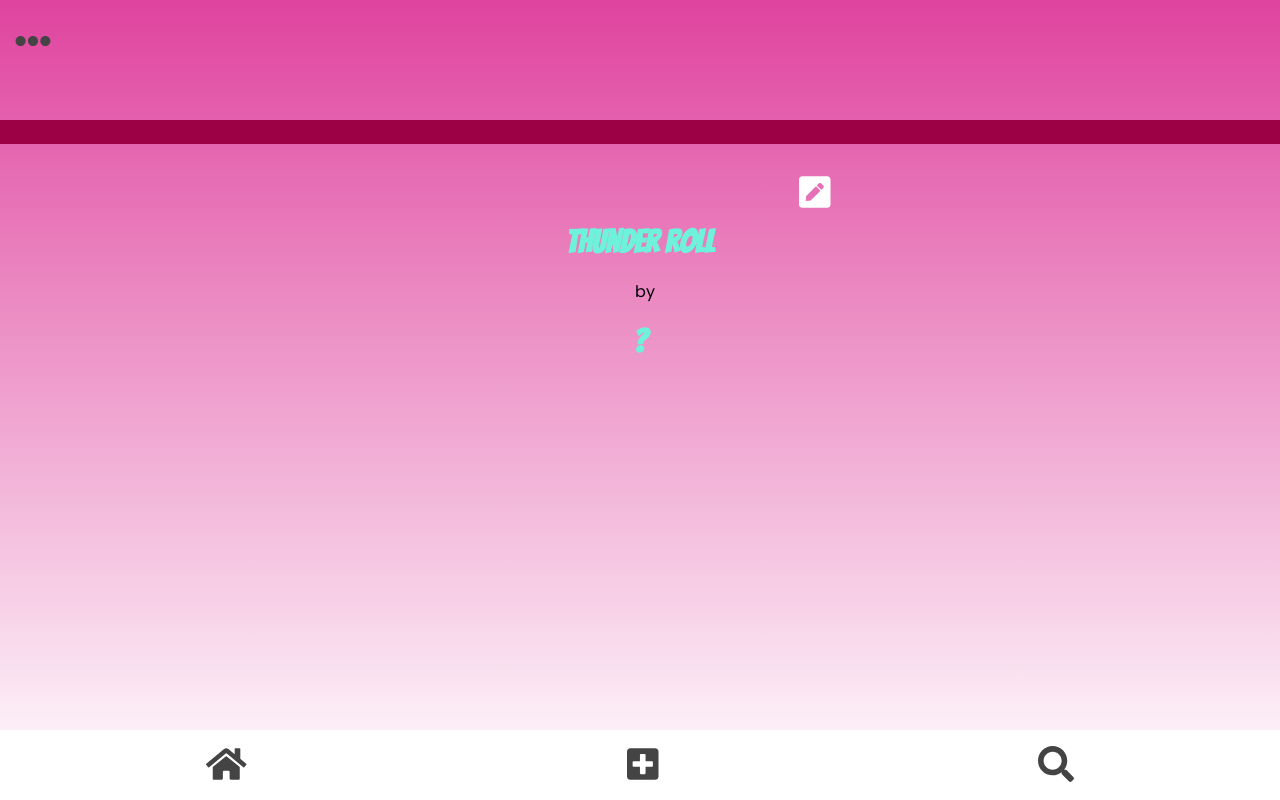
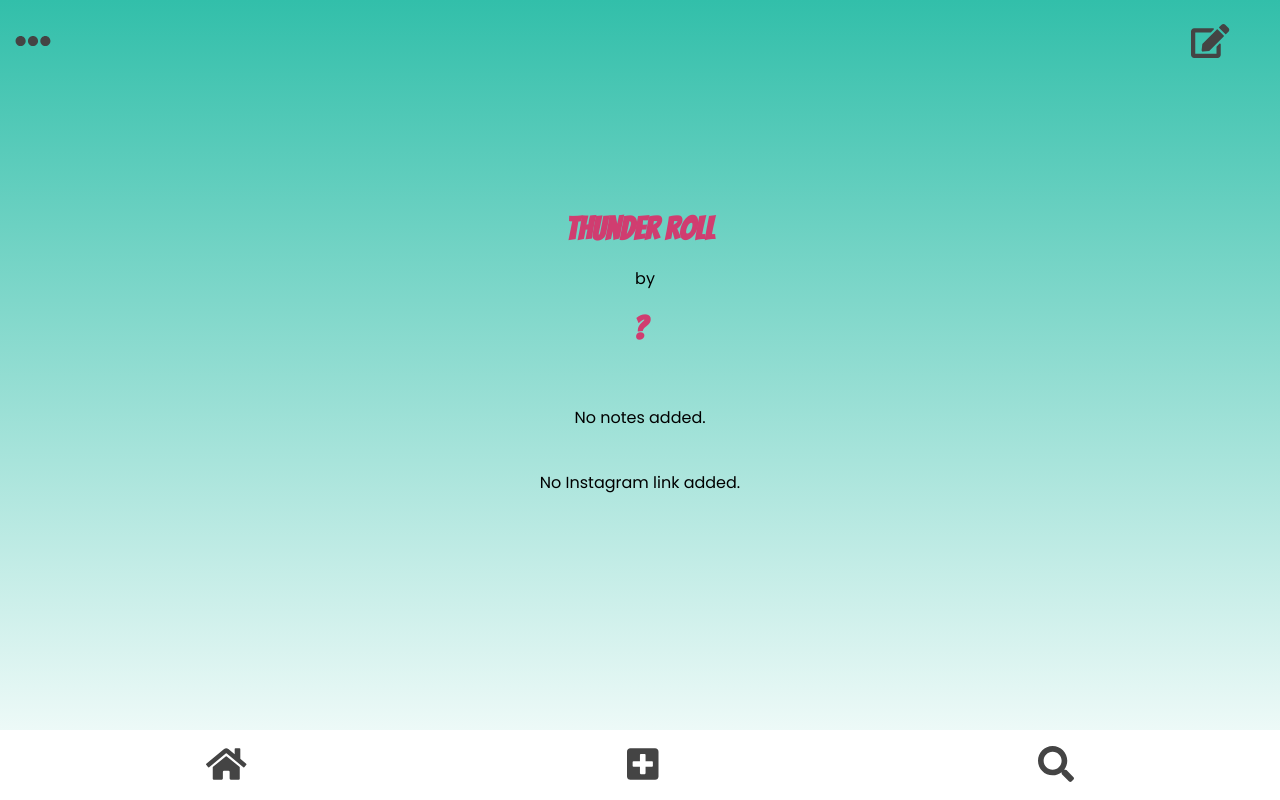
Before and after one commit to Termanty/movesapp, a React (Create React App) app: page /moves/1 in a window 1280 px wide. Built offline with nearby package versions, Linux system fonts and the light colour scheme; data requests are answered from the project's data file.

Commit message:
Dance Move page styling update

```diff
--- a/src/components/DanceMove.js
+++ b/src/components/DanceMove.js
@@ -2,7 +2,7 @@ import React from "react";
 import { useParams } from "react-router-dom";
 import { Link } from "react-router-dom";
 import { FontAwesomeIcon } from "@fortawesome/react-fontawesome";
-import { faPenSquare } from "@fortawesome/free-solid-svg-icons";
+import { faEdit } from "@fortawesome/free-solid-svg-icons";
 
 const DanceMove = ({ dancelist }) => {
   const params = useParams();
@@ -14,14 +14,14 @@ const DanceMove = ({ dancelist }) => {
   let link;
 
   if (!move?.HOX) {
-    notes = "";
+    notesText = "No notes added.";
   } else {
     notesText = "Notes: ";
     notes = move?.HOX;
   }
 
   if (!move?.Link) {
-    link = "";
+    linkText = "No Instagram link added.";
   } else {
     linkText = "Click to Instagram video!";
     link = move?.Link;
@@ -29,11 +29,8 @@ const DanceMove = ({ dancelist }) => {
 
   return (
     <div className="DanceMove">
-      <div id="header"></div>
       <Link to={"/edit/" + params.id} className="squre-pen-wrapper">
-        <FontAwesomeIcon icon={faPenSquare} className="squre-pen" />
-
-        {/*  <button>edit</button> */}
+        <FontAwesomeIcon icon={faEdit} className="squre-pen" />
       </Link>
 
       <h3>{move?.Move}</h3>
--- a/src/components/EditMove.js
+++ b/src/components/EditMove.js
@@ -71,7 +71,7 @@ class EditMove extends Component {
           <input
             placeholder="ADD notes"
             className="edit_move_input"
-            maxLength="100"
+            maxLength="25"
             name="HOX"
             value={this.state.input.HOX}
             onChange={this.inputHandler}
--- a/src/style.css
+++ b/src/style.css
@@ -247,31 +247,24 @@ a {
   width: 100%;
   height: 100vh;
   text-align: center;
-  background: var(--homepage-gradient);
+  background: var(--editpage-gradient);
   display: flex;
   flex-direction: column;
   align-items: center;
   position: absolute;
   overflow: hidden;
-
-  padding-top: 15vh;
+  padding-top: 25vh;
 }
 
 .squre-pen {
-  color: white;
-  font-size: 36px;
+  color: var(--grey);
+  font-size: 34px;
 }
 
 .squre-pen-wrapper {
-  position: relative;
-  margin-left: 350px;
-  margin-top: 30px;
-}
-
-#header {
-  background-color: var(--rubber-red-dark);
-  height: 3vh;
-  width: 100%;
+  position: fixed;
+  top: 3vh;
+  right: 4vw;
 }
 
 .DanceMove h3,
@@ -282,7 +275,7 @@ a {
 
 .DanceMove h3 {
   font-family: var(--app-name-font);
-  color: var(--keppel-green-light);
+  color: var(--rubber-red);
   font-size: 2rem;
 }
 
@@ -295,7 +288,7 @@ a {
   align-items: center;
 }
 
-span {
+#notesAndIGWrapper span {
   font-style: italic;
 }
 
```
